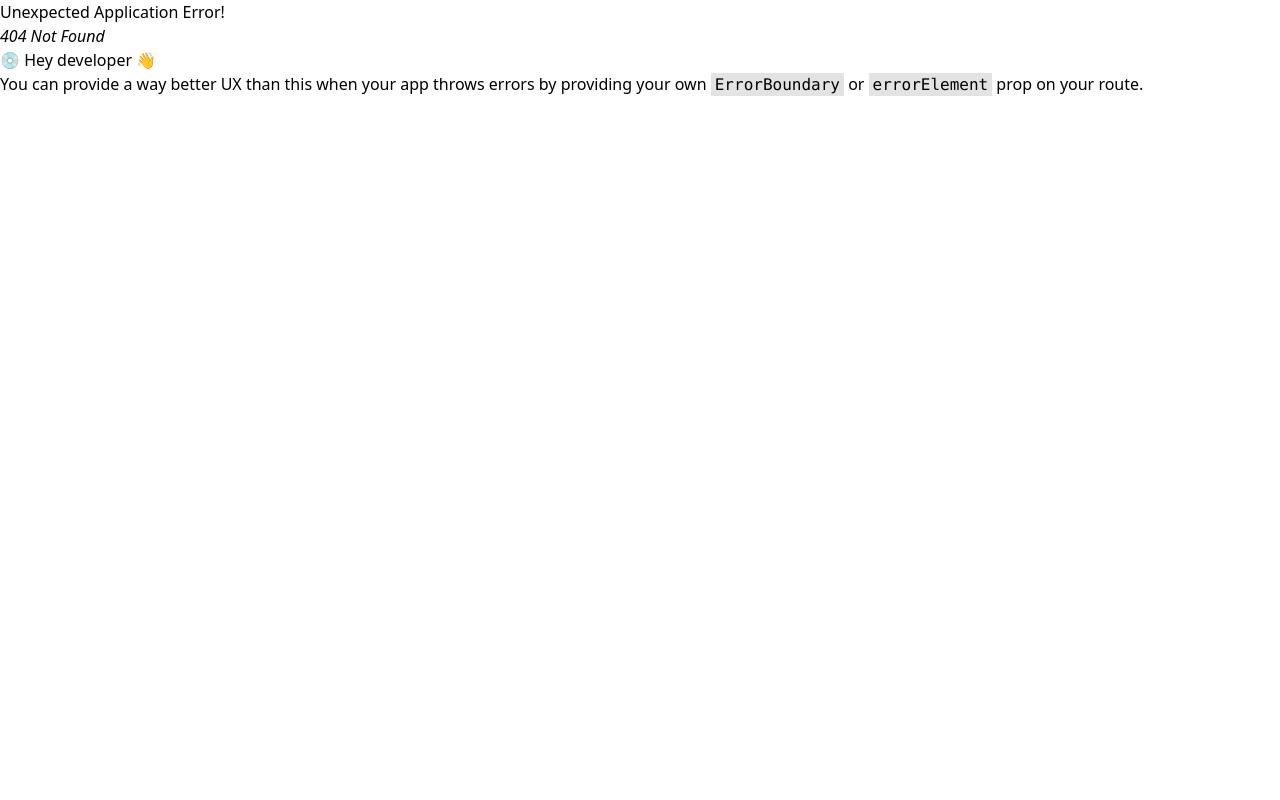
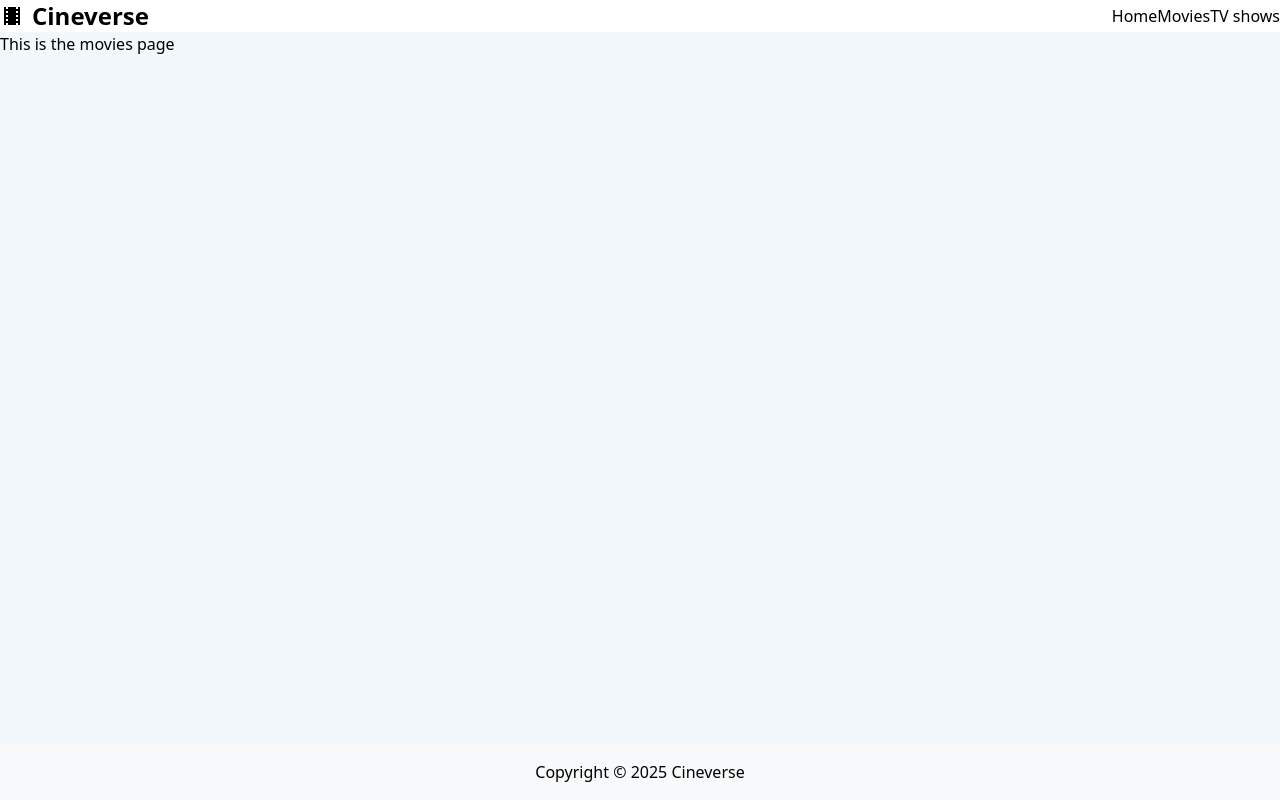
Before and after one commit to oniids13/cineverse, a React (Vite) app: page /movies in a window 1280 px wide. Before the commit this address had no page. Built offline with nearby package versions, Linux system fonts and the light colour scheme.

Commit message:
add nav buttons

```diff
--- a/src/components/Header.jsx
+++ b/src/components/Header.jsx
@@ -1,5 +1,5 @@
 import LocalMoviesIcon from "@mui/icons-material/LocalMovies";
-
+import { Link } from "react-router-dom";
 const Header = () => {
   return (
     <>
@@ -9,6 +9,17 @@ const Header = () => {
             <LocalMoviesIcon />
             <h1 className="text-2xl font-bold">Cineverse</h1>
           </div>
+          <nav>
+            <Link to="/">
+              <button>Home</button>
+            </Link>
+            <Link to="/movies">
+              <button>Movies</button>
+            </Link>
+            <Link to="/tv-shows">
+              <button>TV shows</button>
+            </Link>
+          </nav>
         </div>
       </header>
     </>
--- a/src/router/Router.jsx
+++ b/src/router/Router.jsx
@@ -5,11 +5,15 @@ import {
 } from "react-router-dom";
 import App from "../App.jsx";
 import Home from "../views/Home.jsx";
+import Movies from "../views/Movies.jsx";
+import TvShows from "../views/TvShows.jsx";
 
 const router = createBrowserRouter(
   createRoutesFromElements(
     <Route path="/" element={<App />}>
       <Route index element={<Home />} />
+      <Route path="/movies" element={<Movies />} />
+      <Route path="/tv-shows" element={<TvShows />} />
     </Route>
   )
 );
--- /dev/null
+++ b/src/views/Movies.jsx
@@ -0,0 +1,5 @@
+const Movies = () => {
+  return <div>This is the movies page</div>;
+};
+
+export default Movies;
--- /dev/null
+++ b/src/views/TvShows.jsx
@@ -0,0 +1,5 @@
+const TvShows = () => {
+  return <div>This is the tv shows page</div>;
+};
+
+export default TvShows;
```
